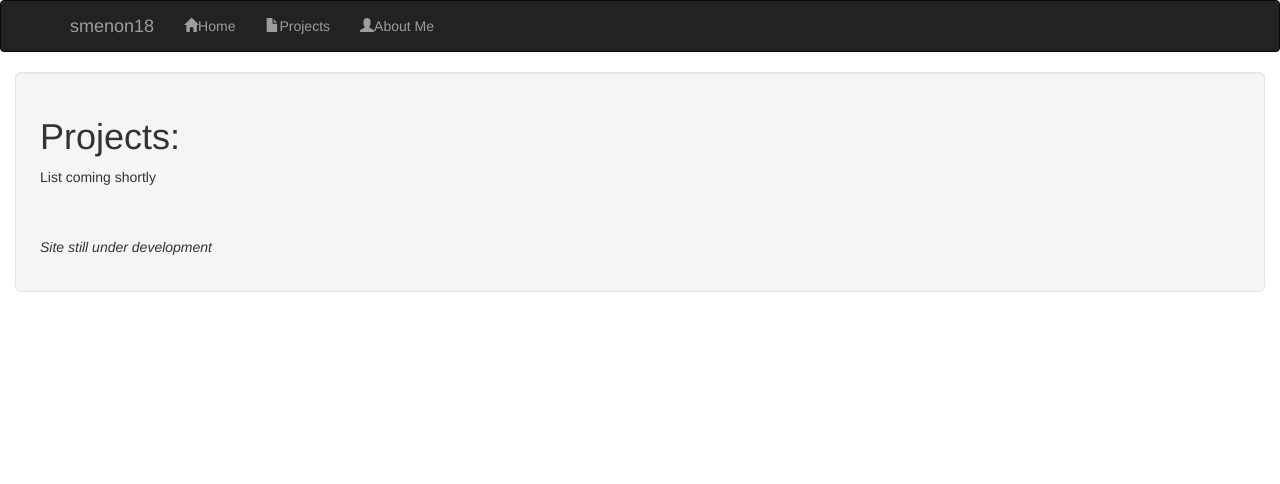
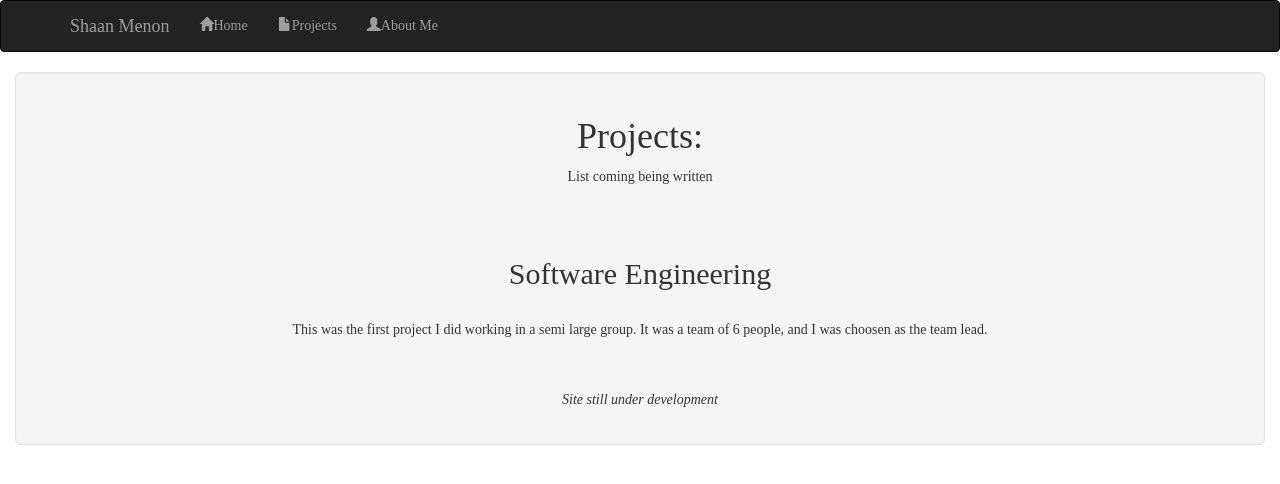
Before and after one commit to smenon18/smenon18.github.io, a plain HTML site: page projects.html in a window 1280 px wide. Drawn offline with Linux system fonts and the light colour scheme.

Commit message:
added github logo for use in navbar, started writing about projects, created custom.css for future styling

```diff
--- /dev/null
+++ b/css/custom.css
@@ -0,0 +1,4 @@
+body {
+    font-family:times-new-roman;
+    text-align:center;
+}
--- a/js/navbar.js
+++ b/js/navbar.js
@@ -10,7 +10,7 @@
     var out = "<nav class='navbar navbar-inverse'>"; //Begin navbar
     out += "<div class='container'><div class='navbar-header'>";
     out += "<ul class='nav navbar-nav'>"; //Begin Content
-    out += "<li><a href='http://github.com/smenon18' class='navbar-brand'>smenon18</a></li>"; //Brand
+    out += "<li><a href='http://github.com/smenon18' class='navbar-brand'>Shaan Menon</a></li>"; //Brand
     out += "<li><a href='index.html'><div class='glyphicon glyphicon-home'></div>Home</a></li>"; //Index Link
     out += "<li><a href='projects.html'><div class='glyphicon glyphicon-file'></div>Projects</a></li>"; //Projects Link
     out += "<li><a href='about.html'><div class='glyphicon glyphicon-user'></div>About Me</a></li>"; //About Link
--- a/projects.html
+++ b/projects.html
@@ -3,16 +3,22 @@
     <head>
         <title>Shaan Menon - Projects</title>
         <link rel="stylesheet" href="css/bootstrap.min.css">
+        <link rel="stylesheet" href="css/custom.css">
         <script src="js/navbar.js"></script>
+        <!--<script src="js/projects.js"></script>-->
     </head>
-    <body>
+    <body style="font-family:times-new-roman font-size=12px">
         <div id="navbar-placeholder">
         </div>
     <!-- Begin Content -->
         <div class="container-fluid">
-        <div class="well well-lg">
+            <div class="well well-lg" style="font-size:14px">
                 <h1> Projects:</h1>
-            <p>List coming shortly</p>
+                <p>List coming being written</p>
+                <br />
+                <br />
+                <h2>Software Engineering</h2>
+                &nbsp;&nbsp;&nbsp;&nbsp;<p> This was the first project I did working in a semi large group. It was a team of 6 people, and I was choosen as the team lead.</p>
                 <br />
                 <br />
                 <p><i>Site still under development</i></p>
```
Also changed, not shown: img/GitHub-Mark-Light-32px.png (added). Lines whose indentation alone changed are shown as unchanged.
